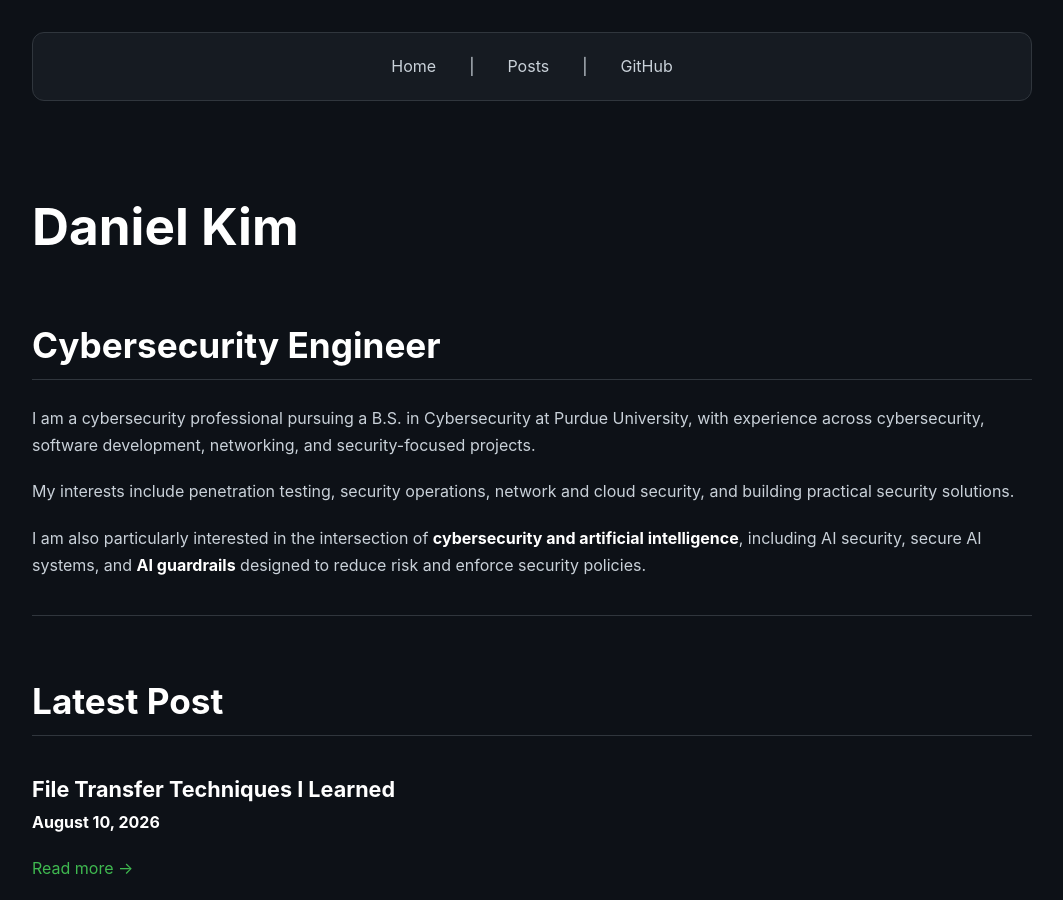
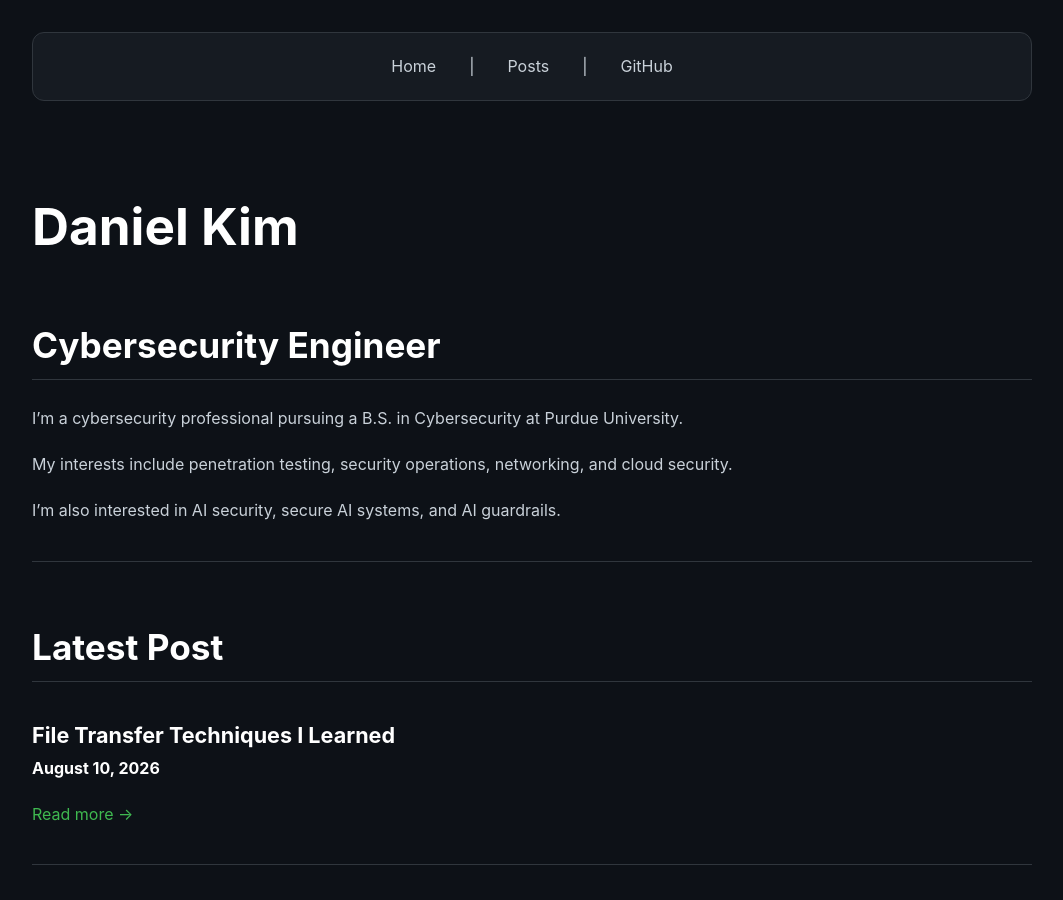
Before and after one commit to santapower/santapower.github.io, a Jekyll site: the page built from index.md, in a window 1280 px wide and 900 px high. Shown: the whole window, without its empty margins (108-1171 px from the left). Built offline with Jekyll 4.4.1, drawn with Linux system fonts in a browser that asks for light colours.

Commit message:
Update index.md

```diff
--- a/index.md
+++ b/index.md
@@ -1,3 +1,37 @@
+---
+layout: default
+title: Home
+---
+
+# Daniel Kim
+
+## Cybersecurity Engineer
+
+I’m a cybersecurity professional pursuing a B.S. in Cybersecurity at Purdue University.
+
+My interests include penetration testing, security operations, networking, and cloud security.
+
+I’m also interested in AI security, secure AI systems, and AI guardrails.
+
+---
+
+## Latest Post
+
+{% assign latest_post = site.posts.first %}
+
+{% if latest_post %}
+
+### [{{ latest_post.title }}]({{ latest_post.url | relative_url }})
+
+**{{ latest_post.date | date: "%B %d, %Y" }}**
+
+{% if latest_post.description %}
+{{ latest_post.description }}
+{% endif %}
+
+[Read more →]({{ latest_post.url | relative_url }})
+
+{% endif %}
 ---
 layout: default
 title: Home
@@ -31,37 +65,4 @@ I am also particularly interested in the intersection of **cybersecurity and art
 
 [Read more →]({{ latest_post.url | relative_url }})
 
-{% endif %}---
-layout: default
-title: Home
----
-
-# Daniel Kim
-
-## Cybersecurity Engineer
-
-I am a cybersecurity professional pursuing a B.S. in Cybersecurity at Purdue University, with experience across cybersecurity, software development, networking, and security-focused projects.
-
-My interests include penetration testing, security operations, network and cloud security, and building practical security solutions.
-
-I am also particularly interested in the intersection of **cybersecurity and artificial intelligence**, including AI security, secure AI systems, and **AI guardrails** designed to reduce risk and enforce security policies.
-
----
-
-## Latest Post
-
-{% assign latest_post = site.posts.first %}
-
-{% if latest_post %}
-
-### [{{ latest_post.title }}]({{ latest_post.url | relative_url }})
-
-**{{ latest_post.date | date: "%B %d, %Y" }}**
-
-{% if latest_post.description %}
-{{ latest_post.description }}
 {% endif %}
-
-[Read more →]({{ latest_post.url | relative_url }})
-
-{% endif %}
```
